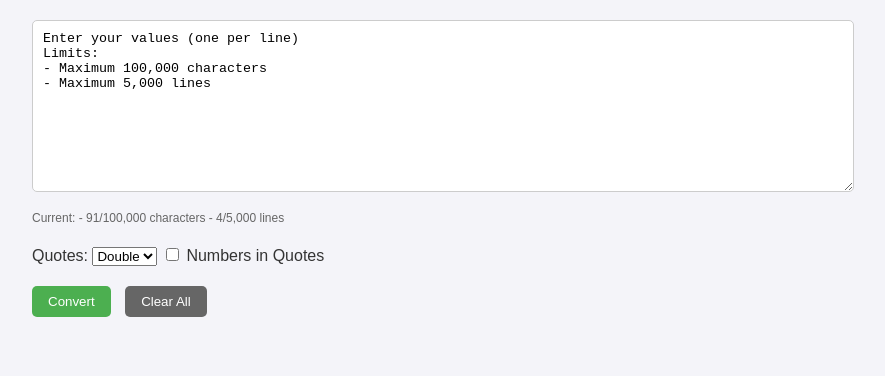
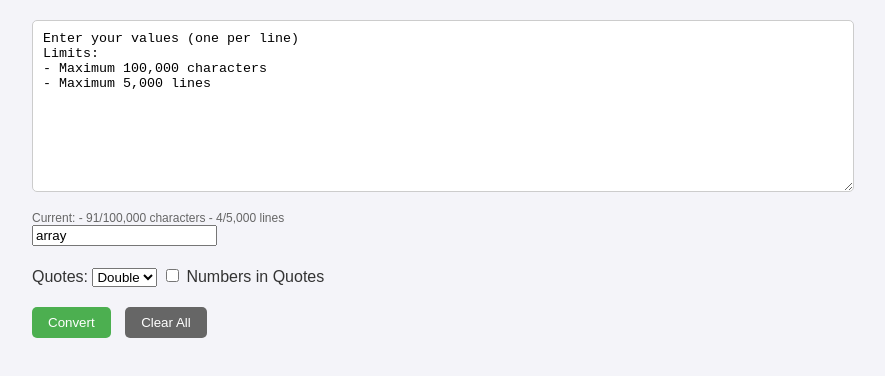
Before and after one commit to Gi7w0rm/ArrayThisClone, a plain HTML site: page index.html in a window 1280 px wide. Shown: the whole page, without its empty margins (208-1093 px from the left). Drawn offline with Linux system fonts and the light colour scheme.

Commit message:
Update index.html

```diff
--- a/index.html
+++ b/index.html
@@ -10,6 +10,10 @@
     <div class="container">
         <div class="input-section">
             <textarea id="inputText" placeholder="Enter your values (one per line)"></textarea>
+            <div id="inputInfo"></div>
+            <div class="array-name-container">
+                <input type="text" id="arrayName" value="array" placeholder="Array name">
+            </div>
         </div>
 
         <div class="options">
```
